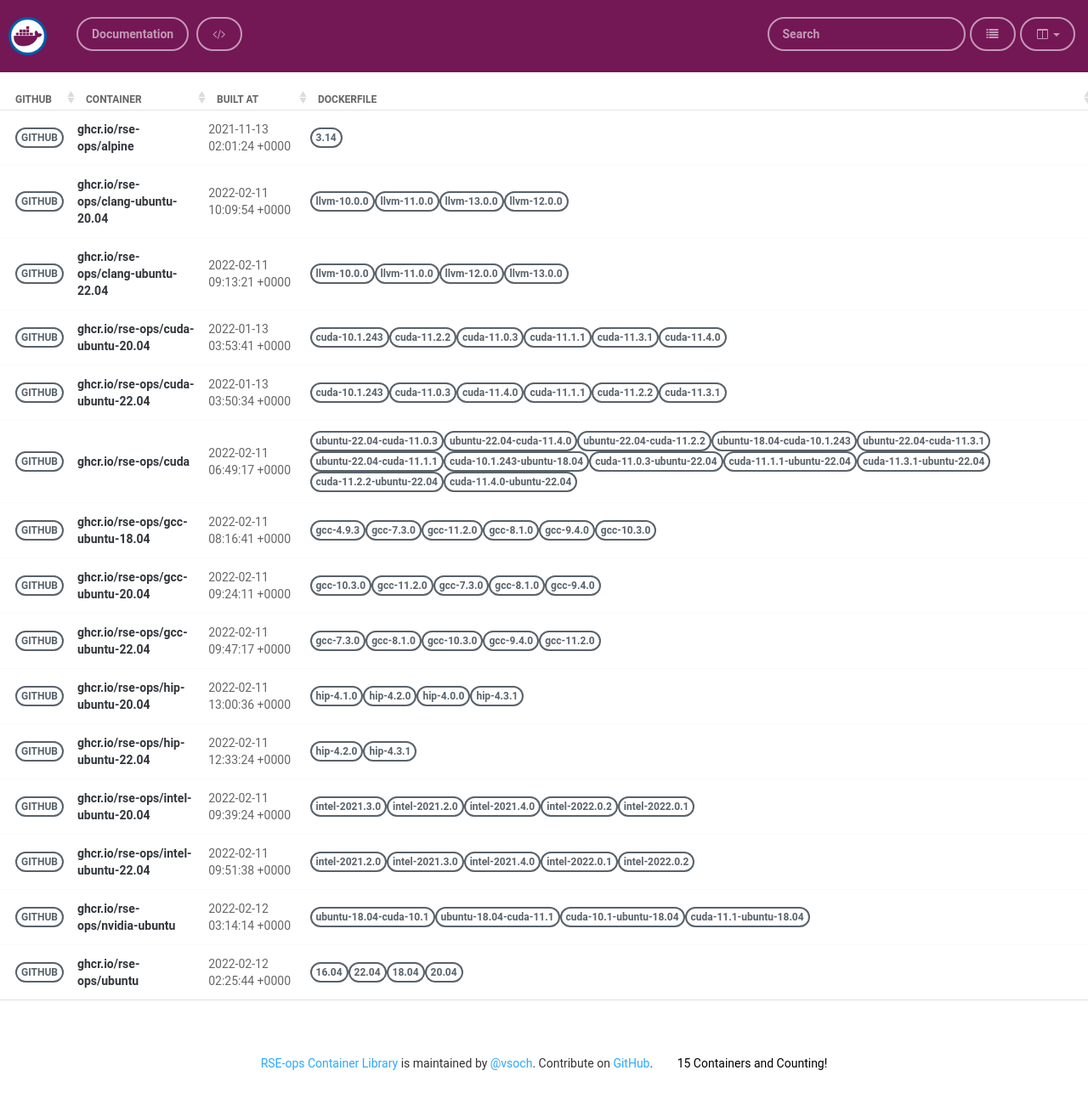
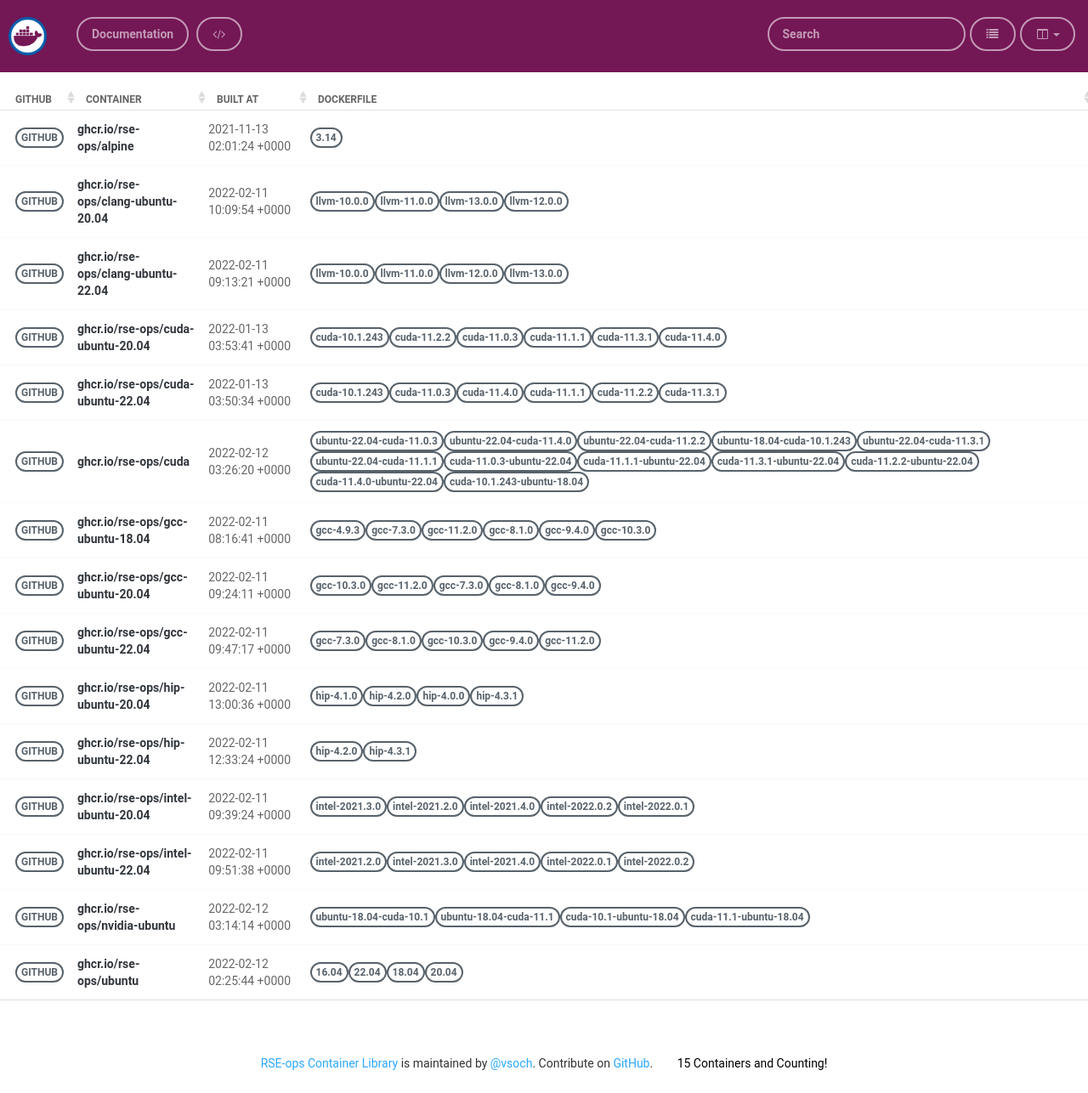
Before and after one commit to rse-ops/docker-images, a Jekyll site: the page built from pages/index.md, in a window 1280 px wide. Shown: the whole page at 85% size. Built offline with Jekyll 4.4.1, drawn with Linux system fonts in a browser that asks for light colours; nearby versions of some CDN libraries.

Commit message:
Automated push to update library 2022-02-12

```diff
--- a/_library/ghcr.io-rse-ops-cuda.md
+++ b/_library/ghcr.io-rse-ops-cuda.md
@@ -1,7 +1,7 @@
 ---
 layout: container
 name: ghcr.io/rse-ops/cuda
-updated_at: 2022-02-11 06:49:17.819964
+updated_at: 2022-02-12 03:26:20.246227
 
 
 container_url: https://github.com/orgs/rse-ops/packages/container/package/cuda
```
Also changed, not shown: other parts of _library/ghcr.io-rse-ops-cuda.md (+3 -3 lines).
